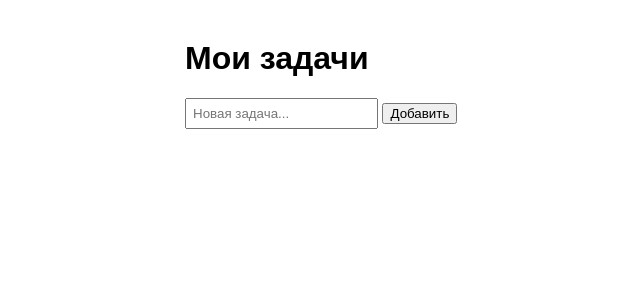
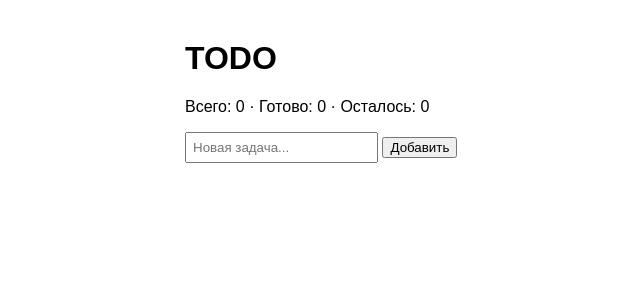
Before and after one commit to parrrshak/todo-app, a Flask app: page / in a window 1280 px wide. Shown: the top 300 px of the page, without its empty margins (205-845 px from the left). Run offline with Flask 3, Linux system fonts and the light colour scheme; data that the repository does not hold is empty.

Commit message:
Add task counter

```diff
--- a/app.py
+++ b/app.py
@@ -26,6 +26,14 @@ def get_tasks():
     rows = conn.execute("SELECT id, title, done FROM tasks").fetchall()
     conn.close()
     return jsonify([{"id": r[0], "title": r[1], "done": bool(r[2])} for r in rows])
+
+@app.route("/api/stats", methods=["GET"])
+def get_stats():
+    conn = sqlite3.connect(DB)
+    total = conn.execute("SELECT COUNT(*) FROM tasks").fetchone()[0]
+    done = conn.execute("SELECT COUNT(*) FROM tasks WHERE done = 1").fetchone()[0]
+    conn.close()
+    return jsonify({"total": total, "done": done, "left": total - done})
 
 @app.route("/api/tasks", methods=["POST"])
 def add_task():
--- a/templates/index.html
+++ b/templates/index.html
@@ -12,7 +12,8 @@
   </style>
 </head>
 <body>
-  <h1>Мои задачи</h1>
+    <h1>TODO</h1>
+  <p id="stats"></p>
   <form id="form">
     <input id="input" placeholder="Новая задача..." required>
     <button>Добавить</button>
@@ -24,8 +25,11 @@
   const form = document.getElementById('form');
   const input = document.getElementById('input');
 
-  async function load() {
+    async function load() {
     const tasks = await (await fetch('/api/tasks')).json();
+    const stats = await (await fetch('/api/stats')).json();
+    document.getElementById('stats').textContent =
+      `Всего: ${stats.total} · Готово: ${stats.done} · Осталось: ${stats.left}`;
     list.innerHTML = '';
     tasks.forEach(t => {
       const li = document.createElement('li');
```
